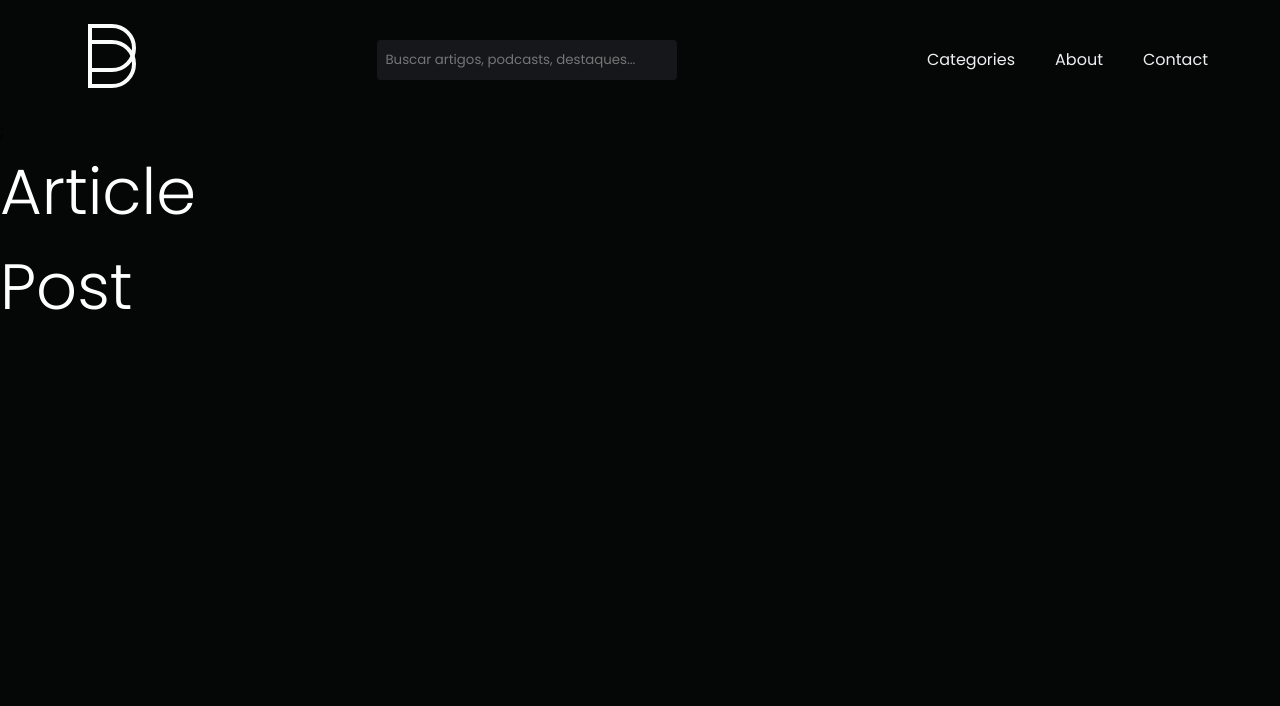
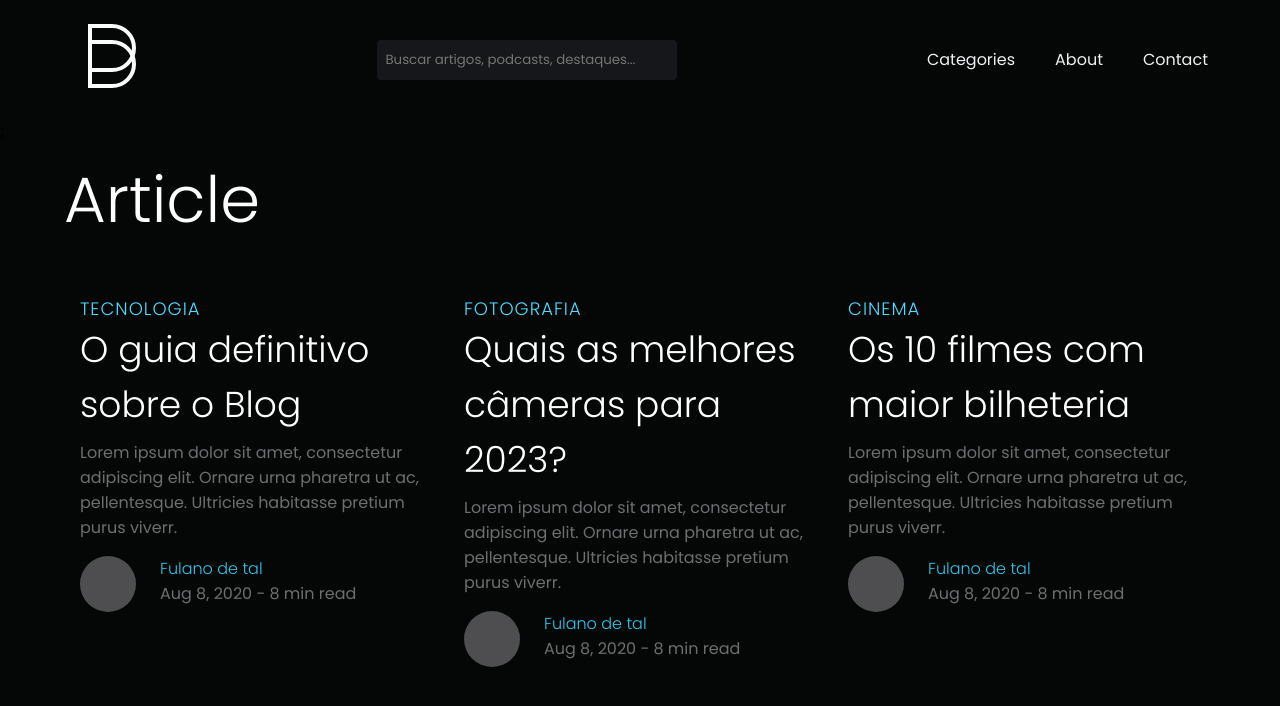
Before and after one commit to mesquita-dev/blog, a React (Create React App) app: page / in a window 1280 px wide. Shown: the top 706 px of the page. Built offline with nearby package versions, Linux system fonts and the light colour scheme.

Commit message:
Adding props in components

```diff
--- a/src/components/Article/index.js
+++ b/src/components/Article/index.js
@@ -2,10 +2,25 @@ import Posts from "../Posts";
 
 const Article = () => {
   return (
-    <>
+    <section className="container">
       <h1>Article</h1>
-      <Posts />
-    </>
+      <div className="container-posts mt-5">
+        <Posts subtitle="tecnologia" title="O guia definitivo sobre o Blog">
+          Lorem ipsum dolor sit amet, consectetur adipiscing elit. Ornare urna pharetra ut ac, pellentesque. Ultricies habitasse pretium
+          purus viverr.
+        </Posts>
+
+        <Posts subtitle="fotografia" title="Quais as melhores câmeras para 2023?">
+          Lorem ipsum dolor sit amet, consectetur adipiscing elit. Ornare urna pharetra ut ac, pellentesque. Ultricies habitasse pretium
+          purus viverr.
+        </Posts>
+
+        <Posts subtitle="cinema" title="Os 10 filmes com maior bilheteria">
+          Lorem ipsum dolor sit amet, consectetur adipiscing elit. Ornare urna pharetra ut ac, pellentesque. Ultricies habitasse pretium
+          purus viverr.
+        </Posts>
+      </div>
+    </section>
   );
 };
 
--- a/src/components/Posts/index.js
+++ b/src/components/Posts/index.js
@@ -1,5 +1,21 @@
-const Posts = () => {
-  return <h1>Post</h1>;
+const Posts = (props) => {
+  return (
+    <div className="post mx-2">
+      <div className="img-post"></div>
+      <h5>{props.subtitle}</h5>
+      <h3>{props.title}</h3>
+      <p className="mt-1">{props.children}</p>
+
+      <div className="flex pt-2">
+        <div className="img-profile"></div>
+
+        <div className="desc-profile ml-3">
+          <h6 className="color-blue">Fulano de tal</h6>
+          <p>Aug 8, 2020 - 8 min read</p>
+        </div>
+      </div>
+    </div>
+  );
 };
 
 export default Posts;
```
